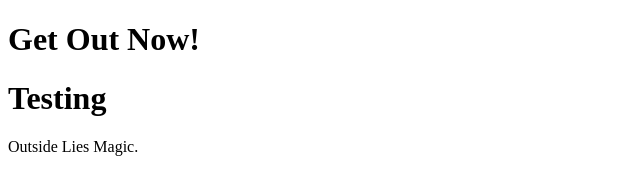
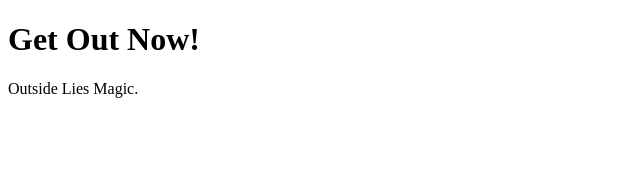
Before and after one commit to lookupdaily/website-old, a Gatsby site: page / in a window 1280 px wide. Shown: the whole page, without its empty margins (0-640 px from the left). Built offline with nearby package versions, Linux system fonts and the light colour scheme; Gatsby itself is replaced by a stand-in of ours.

Commit message:
Remove test header

```diff
--- a/src/pages/index.tsx
+++ b/src/pages/index.tsx
@@ -5,7 +5,6 @@ export default function Home() {
   return (
     <div>
       <Header text="Get Out Now!" />
-      <Header text="Testing" />
       <p>Outside Lies Magic.</p>
     </div>
   )
```
